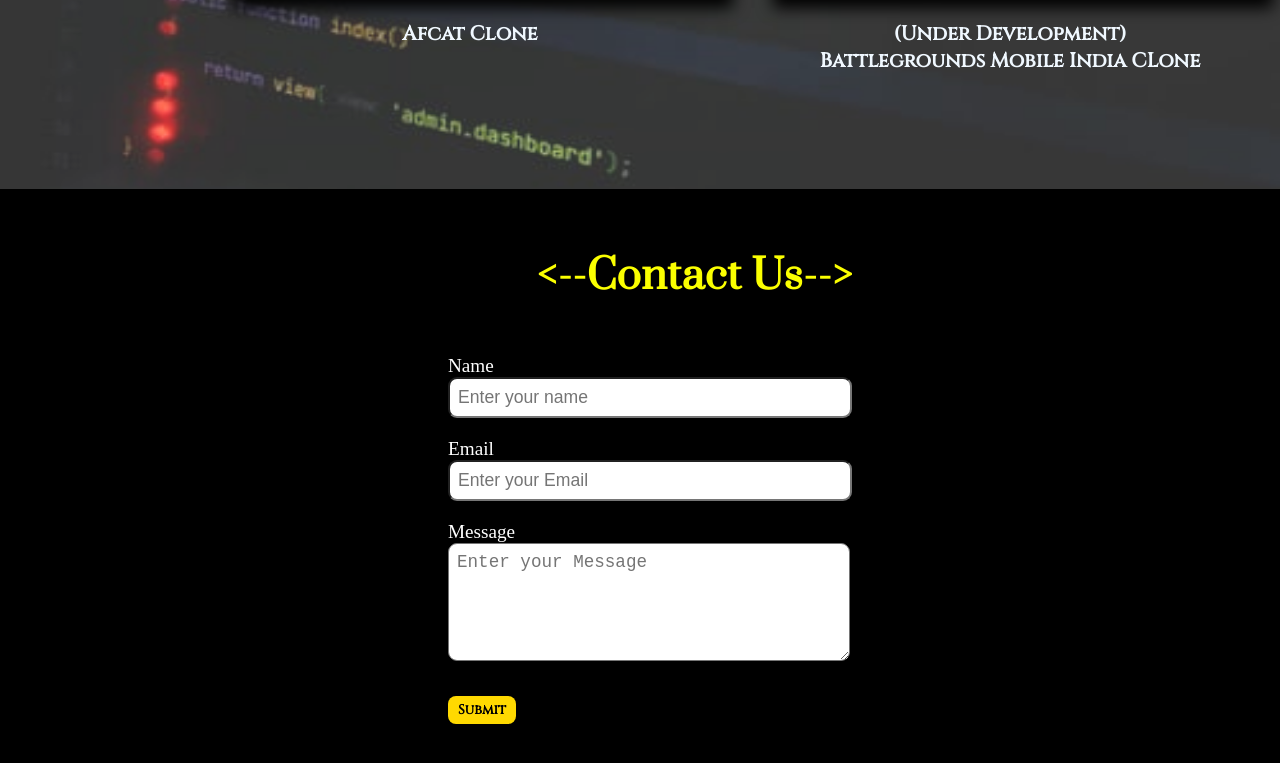
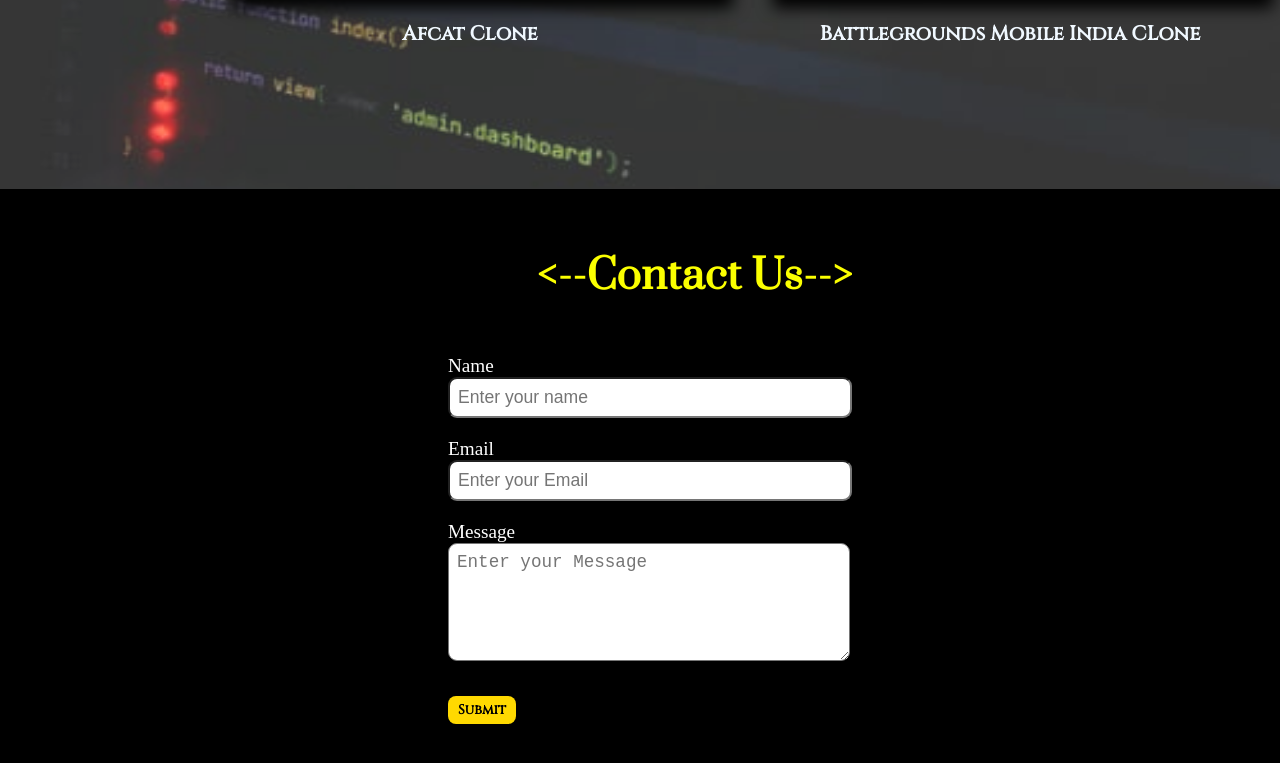
Before and after one commit to Nikhilsoni-ux/Portfolio, a plain HTML site: page index.html in a window 1280 px wide. Shown: the part 1412-2175 px from the top of the page. Drawn offline with Linux system fonts and the light colour scheme.

Commit message:
Update index.html

```diff
--- a/index.html
+++ b/index.html
@@ -82,7 +82,7 @@
 
             </div>
             <div class="card">
-                <a target="_blank" href="https://nikhilsoni-ux.github.io/bgmi_clone/"><img src="./images/bgmi_clone.png" alt=""> (Under Development) <br> Battlegrounds Mobile India CLone<br></a>
+                <a target="_blank" href="https://nikhilsoni-ux.github.io/bgmi_clone/"><img src="./images/bgmi_clone.png" alt="">Battlegrounds Mobile India CLone<br></a>
             </div>
         </div>
     </div>
```
